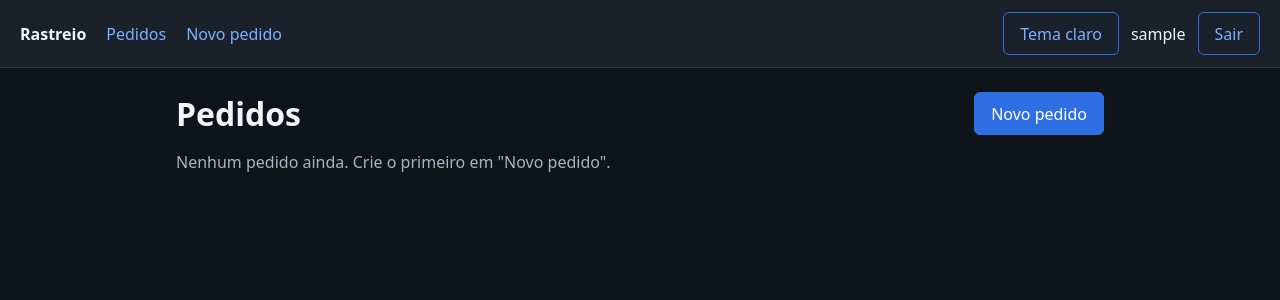
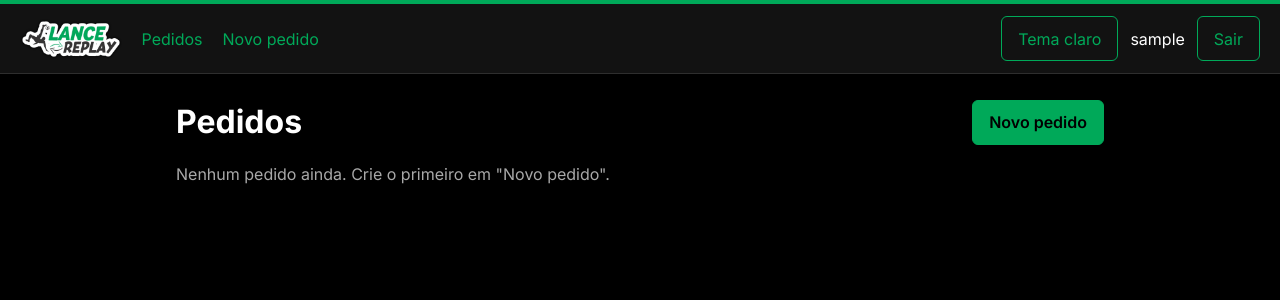
Before and after one commit to rflhenriques/rastreio, a Flask app: page /painel/ in a window 1280 px wide. Shown: the top 300 px of the page. Run offline with Flask 3, Linux system fonts and the light colour scheme; the visitor is signed in with stand-in values (Sample User, id 1); data that the repository does not hold is empty.

Commit message:
identidade visual

```diff
--- a/app/__init__.py
+++ b/app/__init__.py
@@ -24,6 +24,16 @@ def create_app(config_class=Config):
 
     registrar_filtros(app)
 
+    @app.context_processor
+    def dados_da_marca():
+        base = app.config["URL_BASE_PUBLICA"].rstrip("/")
+        return {
+            "marca": {
+                "nome": app.config["NOME_EMPRESA"],
+                "imagem_compartilhamento": f"{base}/static/img/og.png",
+            }
+        }
+
     from app.painel import bp as painel_bp
 
     app.register_blueprint(painel_bp)
--- /dev/null
+++ b/app/static/css/marca.css
@@ -0,0 +1,125 @@
+/* Identidade visual da Lance Replay.
+   Tudo o que é da marca fica neste arquivo, carregado por último. */
+
+@font-face {
+    font-family: "Inter";
+    font-style: normal;
+    font-weight: 100 900;
+    font-display: swap;
+    src: url("../fonts/inter-latin-wght-normal.woff2") format("woff2-variations"),
+        url("../fonts/inter-latin-wght-normal.woff2") format("woff2");
+}
+
+/* Cores: tema escuro (padrão) */
+:root {
+    --fonte: "Inter", system-ui, -apple-system, "Segoe UI", sans-serif;
+
+    --cor-fundo: #000000;
+    --cor-superficie: #121212;
+    --cor-borda: #2e2e2e;
+    --cor-texto: #ffffff;
+    --cor-texto-suave: #a8a8a8;
+
+    --cor-primaria: #00a959;
+    --cor-primaria-hover: #19c972;
+    --cor-sobre-primaria: #000000;
+    --cor-link: #00a959;
+    --cor-foco: #00a959;
+
+    --selo-info-fundo: #2e2e2e;
+    --selo-info-texto: #f2f2f2;
+}
+
+/* Cores: tema claro (repete as variáveis que o base.css também define,
+   porque o seletor do tema claro tem prioridade sobre o :root) */
+:root[data-tema="claro"] {
+    --cor-fundo: #ffffff;
+    --cor-superficie: #f5f5f5;
+    --cor-borda: #d9d9d9;
+    --cor-texto: #000000;
+    --cor-texto-suave: #595959;
+
+    --cor-primaria: #00a959;
+    --cor-primaria-hover: #19c972;
+    --cor-link: #007a3d;
+    --cor-foco: #007a3d;
+
+    --selo-info-fundo: #e4e4e4;
+    --selo-info-texto: #1a1a1a;
+}
+
+/* Tipografia */
+body {
+    font-family: var(--fonte);
+    font-size: 1rem;
+    line-height: 1.5;
+    border-top: 4px solid var(--cor-primaria);
+}
+
+button,
+input,
+select,
+textarea {
+    font-family: inherit;
+}
+
+h1,
+h2 {
+    font-weight: 700;
+}
+
+/* Botão principal: texto preto sobre o verde (contraste de 6,8:1) */
+.botao {
+    color: var(--cor-sobre-primaria);
+    font-weight: 600;
+}
+
+/* Foco visível ao navegar pelo teclado */
+input:focus,
+select:focus,
+textarea:focus {
+    outline-color: var(--cor-foco);
+}
+
+a:focus-visible,
+button:focus-visible {
+    outline: 2px solid var(--cor-foco);
+    outline-offset: 2px;
+}
+
+/* Logo */
+.logo-topo,
+.logo-publico,
+.logo-login {
+    display: block;
+    width: auto;
+}
+
+.logo-topo {
+    height: 40px;
+}
+
+.logo-publico {
+    height: 56px;
+}
+
+.logo-login {
+    height: 72px;
+    margin: 0 auto 1.25rem;
+}
+
+/* Cabeçalho do painel: quebra em telas estreitas em vez de estourar a largura */
+.topo,
+.topo-direita {
+    flex-wrap: wrap;
+}
+
+/* Andamento da página pública: etapas concluídas na cor da marca */
+.etapa-feita::before {
+    background: var(--cor-primaria);
+    border-color: var(--cor-primaria);
+}
+
+.etapa-feita::after {
+    background: var(--cor-primaria);
+}
--- a/app/templates/painel/base.html
+++ b/app/templates/painel/base.html
@@ -4,9 +4,12 @@
   <meta charset="utf-8">
   <meta name="viewport" content="width=device-width, initial-scale=1">
   <meta name="robots" content="noindex, nofollow">
-  <title>{% block titulo %}Painel{% endblock %} · Rastreio</title>
+  <title>{% block titulo %}Painel{% endblock %} · {{ marca.nome }}</title>
+  <link rel="preload" href="{{ url_for('static', filename='fonts/inter-latin-wght-normal.woff2') }}"
+        as="font" type="font/woff2" crossorigin>
   <script src="{{ url_for('static', filename='js/tema.js') }}"></script>
   <link rel="stylesheet" href="{{ url_for('static', filename='css/base.css') }}">
+  <link rel="stylesheet" href="{{ url_for('static', filename='css/marca.css') }}">
   <script src="{{ url_for('static', filename='js/painel.js') }}" defer></script>
 </head>
 <body>
@@ -15,7 +18,10 @@
   {% if current_user.is_authenticated %}
   <header class="topo">
     <nav class="menu">
-      <strong>Rastreio</strong>
+      <a href="{{ url_for('painel.inicio') }}">
+        <img class="logo-topo" src="{{ url_for('static', filename='img/logo.webp') }}"
+             alt="{{ marca.nome }}" width="102" height="40">
+      </a>
       <a href="{{ url_for('painel.inicio') }}">Pedidos</a>
       <a href="{{ url_for('painel.novo_pedido') }}">Novo pedido</a>
     </nav>
--- a/app/templates/painel/login.html
+++ b/app/templates/painel/login.html
@@ -4,6 +4,9 @@
 
 {% block conteudo %}
 <section class="cartao cartao-login">
+  <img class="logo-login" src="{{ url_for('static', filename='img/logo.webp') }}"
+       alt="{{ marca.nome }}" width="183" height="72">
+  <h1>Entrar no painel</h1>
   <h1>Entrar no painel</h1>
   <form method="post" novalidate>
     {{ form.hidden_tag() }}
--- a/config.py
+++ b/config.py
@@ -14,6 +14,7 @@ class Config:
     SQLALCHEMY_DATABASE_URI = os.environ.get("DATABASE_URL", "sqlite:///rastreio.db")
     PROVEDOR_RASTREIO = os.environ.get("PROVEDOR_RASTREIO", "simulado")
     URL_BASE_PUBLICA = os.environ.get("URL_BASE_PUBLICA", "http://127.0.0.1:5000")
+    NOME_EMPRESA = os.environ.get("NOME_EMPRESA", "Lance Replay")
 
 class TestConfig(Config):
     TESTING = True
```
Also changed, not shown: app/static/fonts/OFL-Inter.txt (added, +93 -0 lines), app/templates/publico/base.html (+12 -3 lines), app/static/fonts/inter-latin-wght-normal.woff2 (added), app/static/img/logo.png (added), app/static/img/logo.webp (added), app/static/img/og.png (added), 2 other files.
